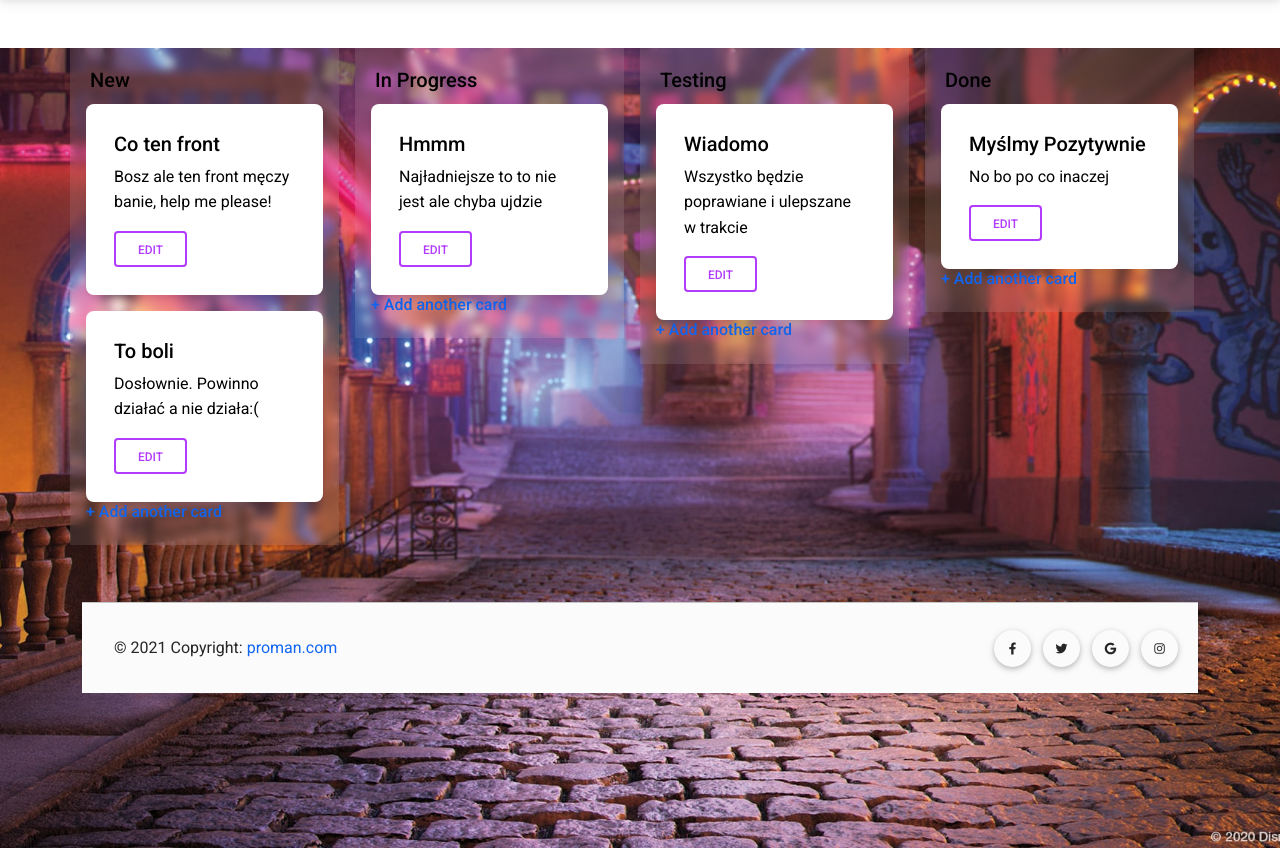
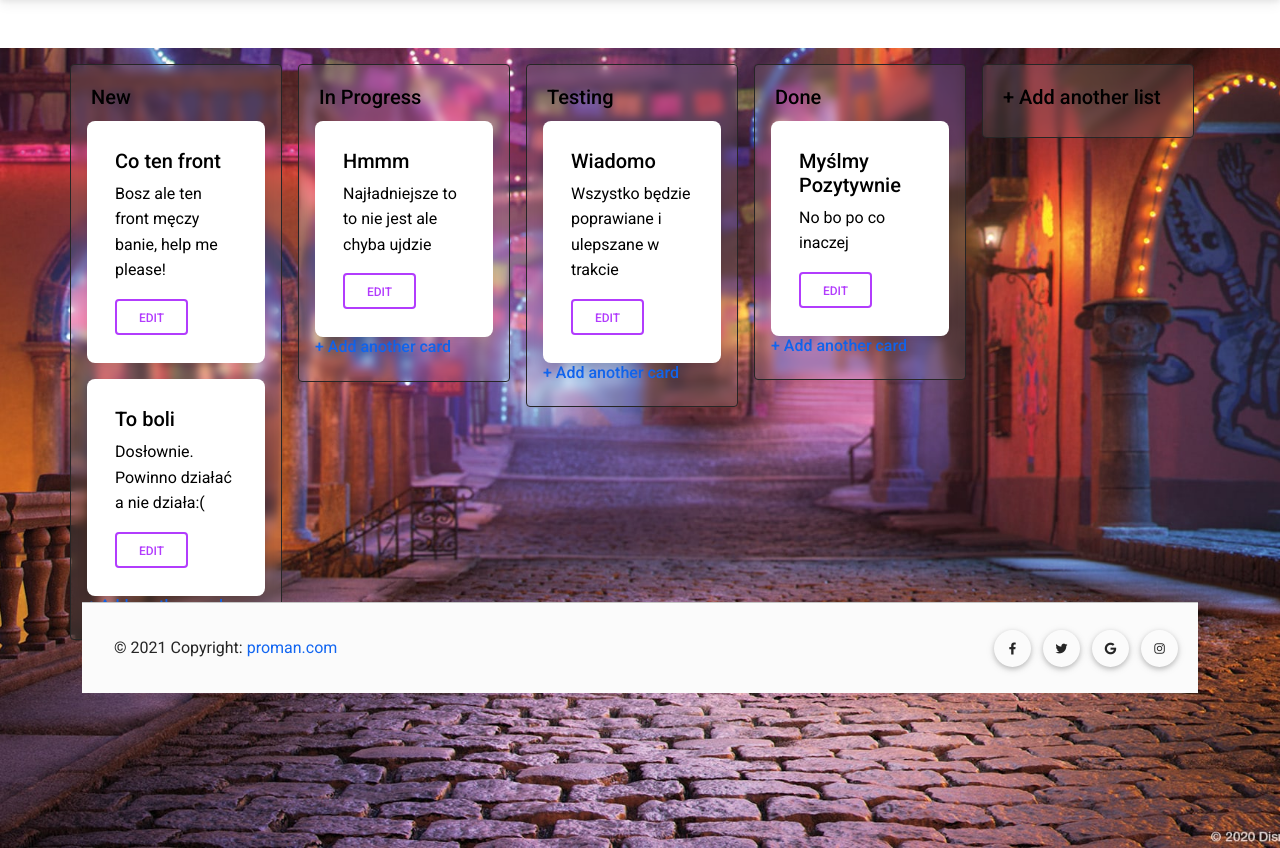
Before and after one commit to luqkrzy/proman, a Flask app: page /board in a window 1280 px wide. Shown: the part 59-907 px from the top of the page. Run offline with Flask 2, Linux system fonts and the light colour scheme; parts of the project's set-up code (start-up, migrations or seed data) failed here and were passed over; some libraries are stand-ins or nearby versions.

Commit message:
rounded flex

```diff
--- a/ProMan/board/views.py
+++ b/ProMan/board/views.py
@@ -4,6 +4,6 @@ from flask import Blueprint, render_template, url_for, redirect, request, flash,
 board = Blueprint('board', __name__)
 
 
-@board.route("/board", methods=["GET"])
+@board.route("/board", methods=["GET", "POST"])
 def board_page():
     return render_template('board.html')
--- a/ProMan/templates/board.html
+++ b/ProMan/templates/board.html
@@ -7,7 +7,7 @@
         <div class="d-flex justify-content-start">
             <div class="container">
                 <div class="row">
-                    <div class="col-md d-flex align-self-start flex-column mask-custom me-3 p-3">
+                    <div class="col-md d-flex align-self-start flex-column mask-custom me-3 mt-3 p-3 border border-dark rounded">
                         <h5 class="blue-text text-darken-2 p-1">New</h5>
                             <div class="card p-1">
                                 <div class="card-body">
@@ -30,7 +30,7 @@
                         <a href="#"><h6>+ Add another card</h6></a>
                     </div>
 
-                    <div class="col-md d-flex align-self-start flex-column mask-custom me-3 p-3">
+                    <div class="col-md d-flex align-self-start flex-column mask-custom me-3 mt-3 p-3 border border-dark rounded">
                         <h5 class="blue-text text-darken-2 p-1">In Progress</h5>
                             <div class="card p-1">
                                 <div class="card-body">
@@ -44,7 +44,7 @@
                         <a href="#"><h6>+ Add another card</h6></a>
                     </div>
 
-                    <div class="col-md d-flex align-self-start flex-column mask-custom me-3 p-3">
+                    <div class="col-md d-flex align-self-start flex-column mask-custom me-3 mt-3 p-3 border border-dark rounded">
                         <h5 class="blue-text text-darken-2 p-1">Testing</h5>
                             <div class="card p-1">
                                 <div class="card-body">
@@ -58,7 +58,7 @@
                         <a href="#"><h6>+ Add another card</h6></a>
                     </div>
 
-                    <div class="col-md d-flex align-self-start flex-column mask-custom me-3 p-3">
+                    <div class="col-md d-flex align-self-start flex-column mask-custom me-3 mt-3 p-3 border border-dark rounded">
                         <h5 class="blue-text text-darken-2 p-1">Done</h5>
                             <div class="card p-1">
                                 <div class="card-body">
@@ -72,6 +72,10 @@
                         <a href="#"><h6>+ Add another card</h6></a>
                     </div>
 
+                    <div class="col-md d-flex align-self-start flex-column mask-custom me-3 mt-3 p-3 border border-dark rounded">
+                        <h5 class="blue-text text-darken-2 p-1">+ Add another list</h5>
+                    </div>
+
                 </div>
             </div>
         </div>
```
Lines whose indentation alone changed are shown as unchanged.
